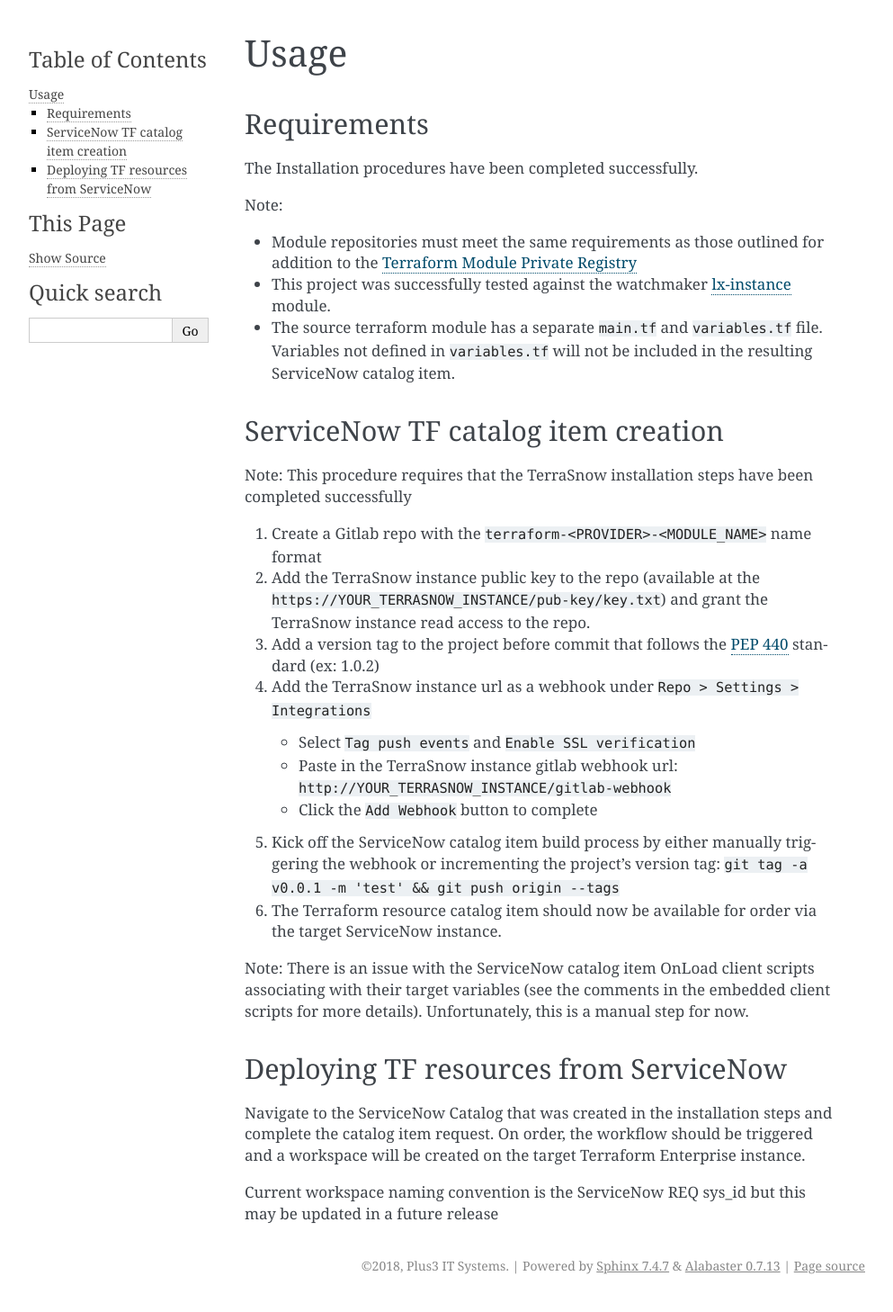
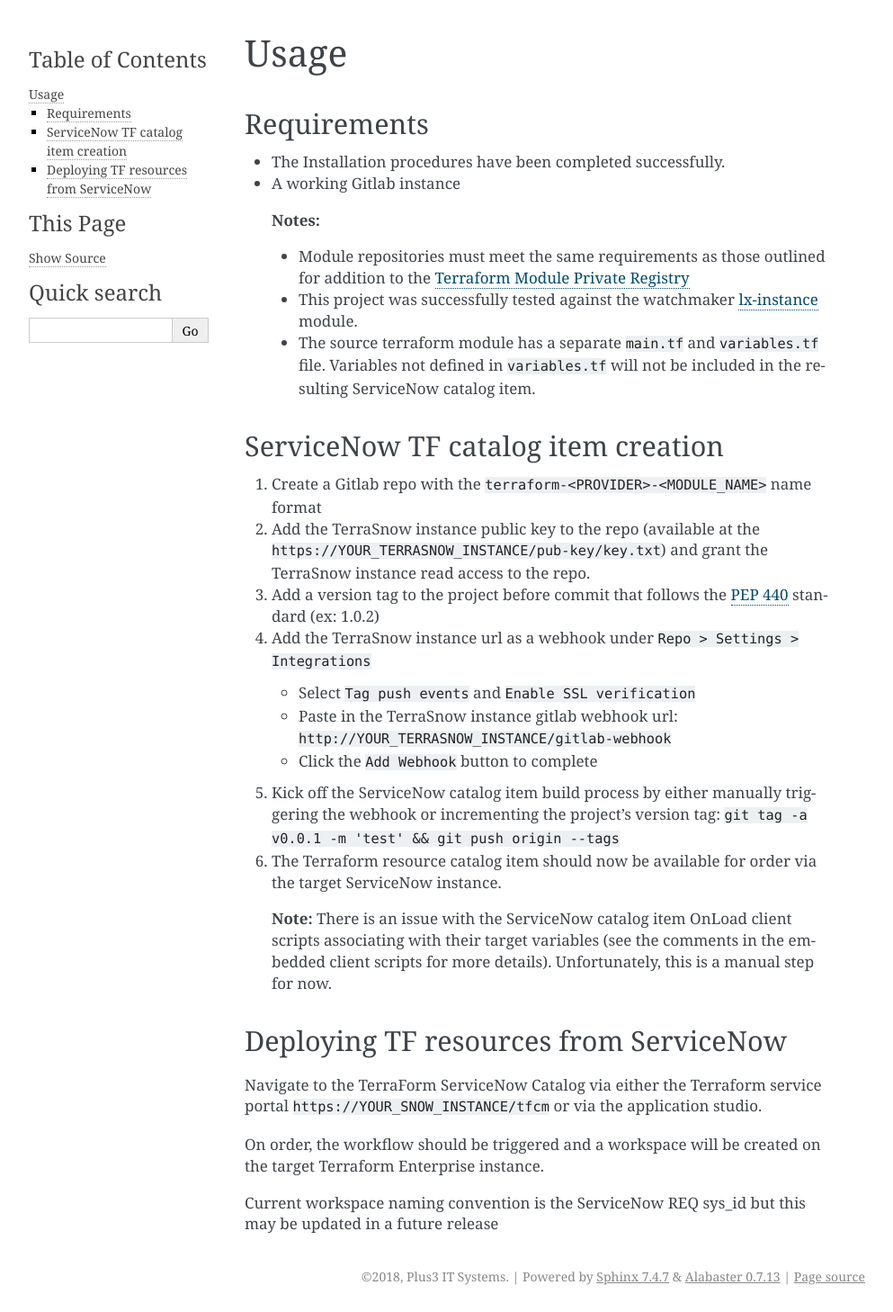
Before and after one commit to userhas404d/terrasnow-enterprise, a Sphinx documentation site: the page built from docs/usage.md, in a window 1280 px wide. Shown: the whole page at 90% size, without its empty margins (148-1141 px from the left). Built offline with Sphinx 7.4.7, drawn with Linux system fonts in a browser that asks for light colours.

Commit message:
update docs for use with scoped application

```diff
--- a/docs/usage.md
+++ b/docs/usage.md
@@ -2,19 +2,19 @@
 
 ## Requirements
 
-The Installation procedures have been completed successfully.
+- The Installation procedures have been completed successfully.
 
-Note:
+- A working Gitlab instance
 
-- Module repositories must meet the same requirements as those outlined for addition to the [Terraform Module Private Registry](https://www.terraform.io/docs/enterprise/registry/publish.html)
-
-- This project was successfully tested against the watchmaker [lx-instance](https://github.com/plus3it/terraform-aws-watchmaker/tree/master/modules/lx-instance) module.
-
-- The source terraform module has a separate `main.tf` and `variables.tf` file. Variables not defined in `variables.tf` will not be included in the resulting ServiceNow catalog item.
+>**Notes:**
+>
+>- Module repositories must meet the same requirements as those outlined for addition to the [Terraform Module Private Registry](https://www.terraform.io/docs/enterprise/registry/publish.html)
+>
+> - This project was successfully tested against the watchmaker [lx-instance](https://github.com/plus3it/terraform-aws-watchmaker/tree/master/modules/lx-instance) module.
+>
+> - The source terraform module has a separate `main.tf` and `variables.tf` file. Variables not defined in `variables.tf` will not be included in the resulting ServiceNow catalog item.
 
 ## ServiceNow TF catalog item creation
-
-Note: This procedure requires that the TerraSnow installation steps have been completed successfully
 
 1. Create a Gitlab repo with the `terraform-<PROVIDER>-<MODULE_NAME>` name format
 2. Add the TerraSnow instance public key to the repo (available at the `https://YOUR_TERRASNOW_INSTANCE/pub-key/key.txt`) and grant the TerraSnow instance read access to the repo.
@@ -27,10 +27,12 @@
 `git tag -a v0.0.1 -m 'test' && git push origin --tags`
 6. The Terraform resource catalog item should now be available for order via the target ServiceNow instance.
 
-Note: There is an issue with the ServiceNow catalog item OnLoad client scripts associating with their target variables (see the comments in the embedded client scripts for more details). Unfortunately, this is a manual step for now.
+> **Note:** There is an issue with the ServiceNow catalog item OnLoad client scripts associating with their target variables (see the comments in the embedded client scripts for more details). Unfortunately, this is a manual step for now.
 
 ## Deploying TF resources from ServiceNow
 
-Navigate to the ServiceNow Catalog that was created in the installation steps and complete the catalog item request. On order, the workflow should be triggered and a workspace will be created on the target Terraform Enterprise instance.
+Navigate to the TerraForm ServiceNow Catalog via either the Terraform service portal `https://YOUR_SNOW_INSTANCE/tfcm` or via the application studio.
+
+On order, the workflow should be triggered and a workspace will be created on the target Terraform Enterprise instance.
 
 Current workspace naming convention is the ServiceNow REQ sys_id but this may be updated in a future release
```
Also changed, not shown: docs/configuration.md (deleted, +0 -1 lines), docs/index.md (+0 -1 lines), docs/installation.md (+103 -44 lines).
